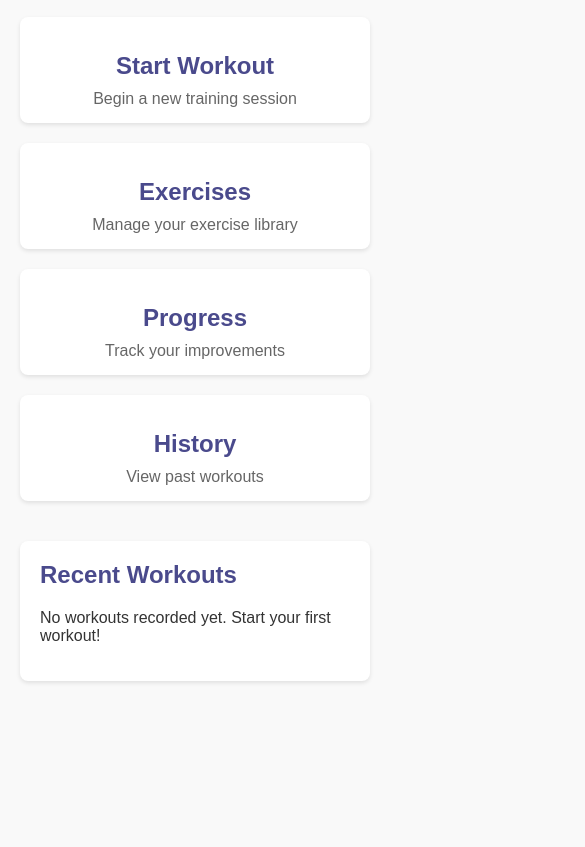
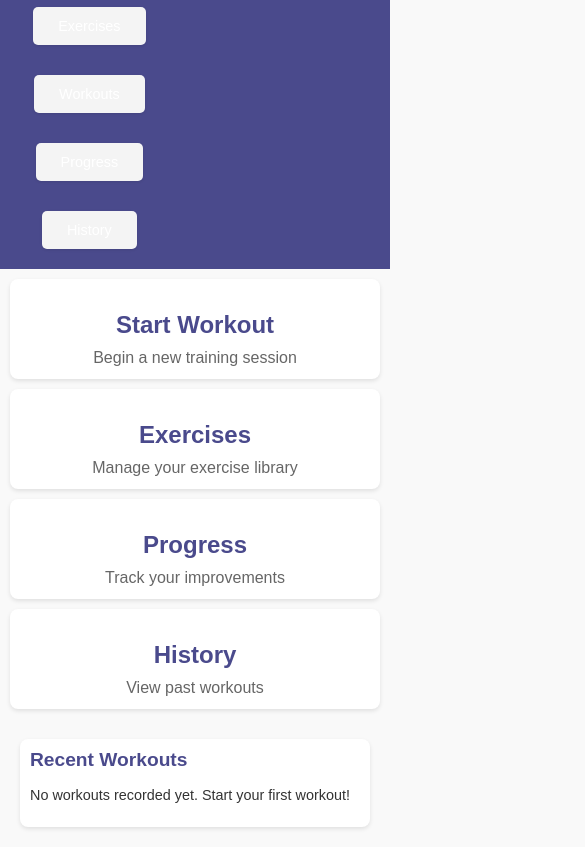
Before and after one commit to MeyerhoffNils/FitnessTracker, a plain HTML site: page index.html in a window 390 px wide. Shown: the part 109-956 px from the top of the page, 585 px wide, since content can reach past the window. Before the commit the page ends 844 px from the top, so only its background shows below. Drawn offline with Linux system fonts and the light colour scheme.

Commit message:
Update style.css
Style sheet für mobile

```diff
--- a/style.css
+++ b/style.css
@@ -261,3 +261,43 @@ ul li {
 .edit-button:hover {
     color: #5548c8;
 }
+
+/* Responsive Anpassungen für kleinere Bildschirme */
+@media (max-width: 768px) {
+    /* Navigation */
+    header nav ul {
+        flex-direction: column;
+        gap: 10px;
+        align-items: center;
+    }
+
+    header nav ul li a {
+        padding: 8px 15px;
+        font-size: 0.9rem; /* Textgröße etwas kleiner */
+    }
+
+    /* Dashboard Cards */
+    .dashboard {
+        grid-template-columns: 1fr; /* Eine Spalte für kleinere Bildschirme */
+        gap: 10px;
+        padding: 10px;
+    }
+
+    .card {
+        padding: 12px;
+        font-size: 1rem; /* Kleinere Schriftgröße */
+    }
+
+    /* Recent Workouts */
+    .recent-workouts {
+        padding: 10px;
+    }
+
+    .recent-workouts h2 {
+        font-size: 1.2rem;
+    }
+
+    .recent-workouts p {
+        font-size: 0.9rem;
+    }
+}
```
